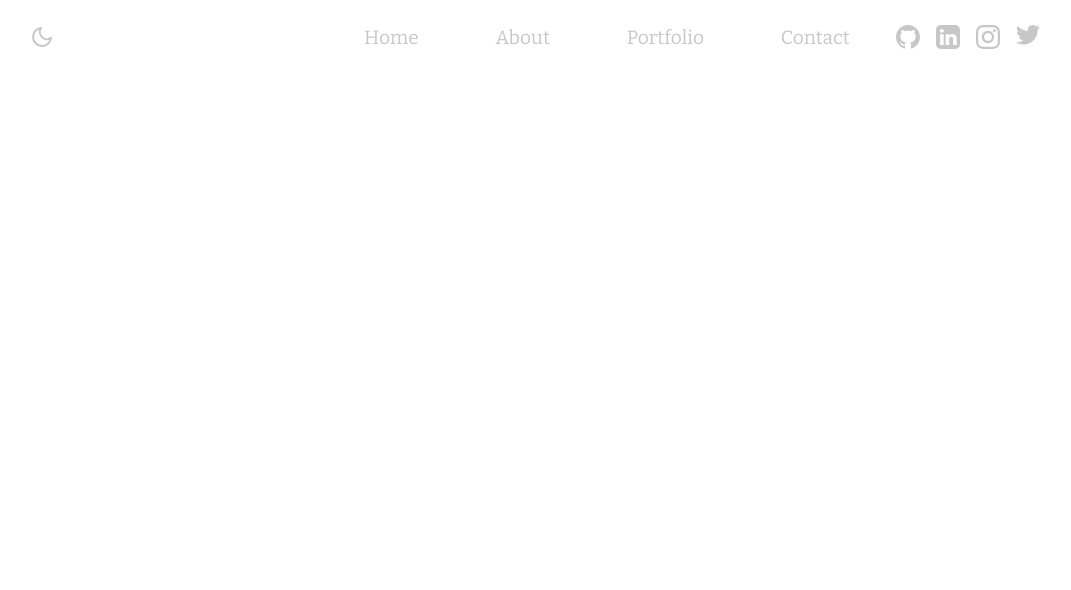
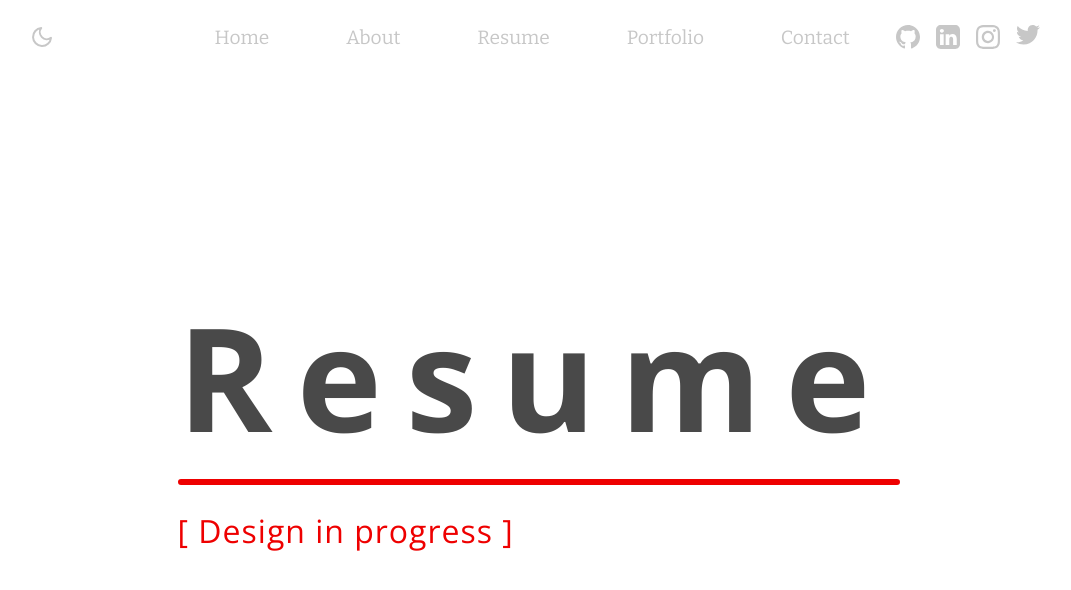
Before and after one commit to TSimmz/tsimmz.github.io, a React (Create React App) app: page /resume in a window 1280 px wide. Shown: the top 590 px of the page, without its empty margins (104-1175 px from the left). Built offline with nearby package versions, Linux system fonts and the light colour scheme; the HTML template or start-up script is replaced by a standard one.

Commit message:
Adds resume page to navbar and resume.json

```diff
--- a/src/App.js
+++ b/src/App.js
@@ -2,7 +2,7 @@ import React from 'react';
 import { BrowserRouter as Router, Switch, Route } from 'react-router-dom';
 import { Layout, Seo } from './components/common';
 import { Header } from 'components/theme';
-import { Home, Portfolio, About, Contact } from 'components/landing';
+import { Home, About, Resume, Portfolio, Contact } from 'components/landing';
 import ThemeProvider from 'providers/ThemeProvider';
 
 const timeout = 1000;
@@ -21,6 +21,9 @@ export const App = () => {
             <Route path='/about'>
               <About timeout={timeout} />
             </Route>
+            <Route path='/resume'>
+              <Resume timeout={timeout} />
+            </Route>
             <Route path='/portfolio'>
               <Portfolio timeout={timeout} />
             </Route>
--- /dev/null
+++ b/src/components/landing/Resume/Resume.jsx
@@ -0,0 +1,23 @@
+import React, { useContext } from 'react';
+import { ThemeContext } from 'providers/ThemeProvider';
+import { Wrapper, ResumeWrapper, Divider } from './styles';
+import { Fade } from '@material-ui/core';
+
+export const Resume = ({ timeout }) => {
+  const { theme } = useContext(ThemeContext);
+  return (
+    <Fade
+      timeout={{ enter: timeout, exit: timeout }}
+      in={true}
+      mountOnEnter
+      unmountOnExit>
+      <Wrapper theme={theme}>
+        <ResumeWrapper id='resume' theme={theme}>
+          <h1>Resume</h1>
+          <Divider theme={theme} />
+          <h4 className='inProgress'>{'[ Design in progress ]'}</h4>
+        </ResumeWrapper>
+      </Wrapper>
+    </Fade>
+  );
+};
--- /dev/null
+++ b/src/components/landing/Resume/styles.js
@@ -0,0 +1,51 @@
+import styled from 'styled-components';
+import { lightTheme, darkTheme } from 'providers/ThemeProvider';
+
+// Add background-images to this
+export const Wrapper = styled.div`
+  width: 100%;
+  height: 90vh;
+  display: flex;
+  align-items: center;
+`;
+
+export const ResumeWrapper = styled.section`
+  max-width: 1200px;
+  margin: 0 auto;
+  padding: 0 20px;
+  display: flex;
+  flex-direction: column;
+  justify-content: center;
+
+  h1 {
+    font-size: 144px;
+    letter-spacing: 1.5rem;
+    margin:bottom: 2rem;
+
+    color: ${({ theme }) =>
+      theme === 'light' ? lightTheme.darkColor : darkTheme.darkColor};
+    transition: 500ms;
+  }
+
+  h4 {
+    font-size: 2rem;
+    font-weight: normal;
+    letter-spacing: 1px;
+    margin-top: 28px;
+    color: ${({ theme }) =>
+      theme === 'light' ? lightTheme.darkColor : darkTheme.darkColor};
+  }
+
+  .inProgress {
+    color: ${({ theme }) =>
+      theme === 'light' ? lightTheme.accent : darkTheme.accent};
+  }
+
+`;
+
+export const Divider = styled.div`
+  width: 100%;
+  border: 3px solid
+    ${({ theme }) => (theme === 'light' ? lightTheme.accent : darkTheme.accent)};
+  border-radius: 5px;
+`;
--- a/src/components/theme/Header/NavbarLinks/NavbarLinks.jsx
+++ b/src/components/theme/Header/NavbarLinks/NavbarLinks.jsx
@@ -12,6 +12,7 @@ const NavbarLinks = ({ desktop }) => {
       <ToggleTheme />
       <Link to='/'>Home</Link>
       <Link to='/about'>About</Link>
+      <Link to='/resume'>Resume</Link>
       <Link to='/portfolio'>Portfolio</Link>
       <Link to='/contact'>Contact</Link>
       <SocialIcons />
```
Also changed, not shown: src/components/landing/Resume/resume.json (added, +127 -0 lines), src/components/landing/index.js (+5 -4 lines).
